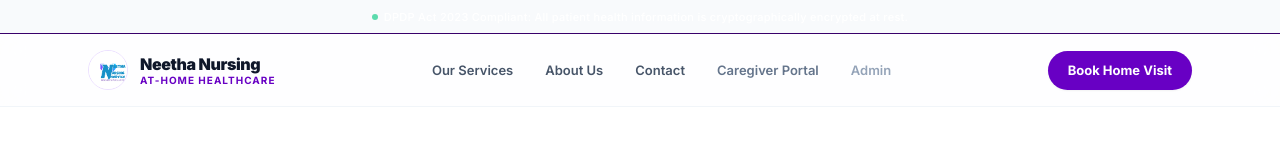
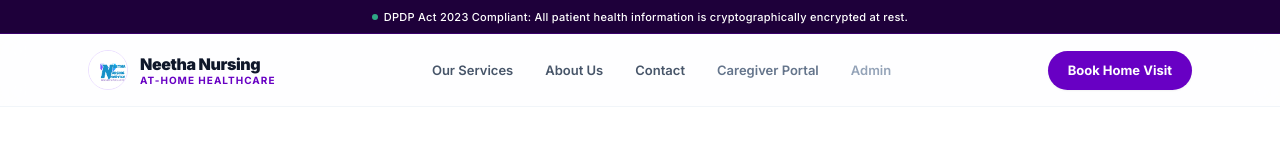
Before and after one commit to LaRoyBot/WithU, a Next.js app: page / in a window 1280 px wide. Shown: the top 160 px of the page. Built offline with nearby package versions, Linux system fonts and the light colour scheme; no server answers; the database is empty.

Commit message:
fix(styles): add primary-950 color token to resolve top announcement banner background

```diff
--- a/tailwind.config.ts
+++ b/tailwind.config.ts
@@ -26,6 +26,7 @@ const config: Config = {
           700: "#5500a3",
           800: "#440082",
           900: "#39006b",
+          950: "#1e003a",
         }
       },
     },
```
